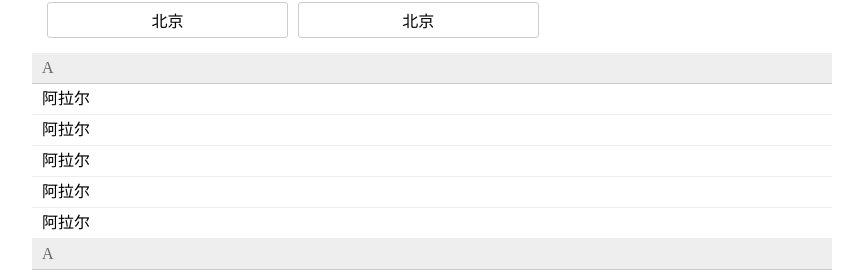
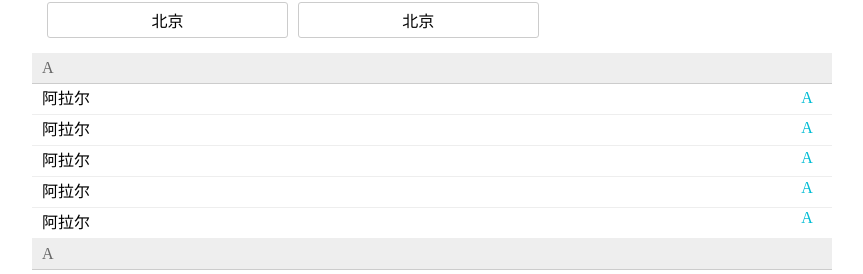
Before and after one commit to lhyeason/vueapp, a Vue app: page /city in a window 1280 px wide. Shown: the part 287-561 px from the top of the page, without its empty margins (208-1071 px from the left). Built offline with nearby package versions, Linux system fonts and the light colour scheme.

Commit message:
city css has complete

```diff
--- a/src/components/city/city.vue
+++ b/src/components/city/city.vue
@@ -3,6 +3,7 @@
         <cityheader></cityheader>
         <citysearch></citysearch>
         <citylist></citylist>
+        <cityalphabet></cityalphabet>
    </div>
 </template>
 
@@ -10,6 +11,7 @@
 import cityheader from "./components/header";
 import citysearch from "./components/search";
 import citylist from "./components/list";
+import cityalphabet from "./components/alphabet";
 export default {
   name: "City",
   data: function() {
@@ -18,7 +20,8 @@ export default {
   components: {
     cityheader,
     citysearch,
-    citylist
+    citylist,
+    cityalphabet
   }
 };
 </script>
--- /dev/null
+++ b/src/components/city/components/alphabet.vue
@@ -0,0 +1,33 @@
+<template>
+   <div>
+    <ul class="list">
+        <li class="item">A</li>
+        <li class="item">A</li>
+        <li class="item">A</li>
+        <li class="item">A</li>
+        <li class="item">A</li>
+    </ul>
+   </div>
+</template>
+
+<script type="text/ecmascript-6">
+export default {
+  data: function() {
+    return {};
+  },
+  components: {}
+};
+</script>
+
+<style scoped type='text/css'>
+.list {
+  position: absolute;
+  top: 370px;
+  right: 10px;
+  font-size: 16px;
+  width: 30px;
+  text-align: center;
+  line-height: 30px;
+  color: #00bcd4;
+}
+</style>
```
